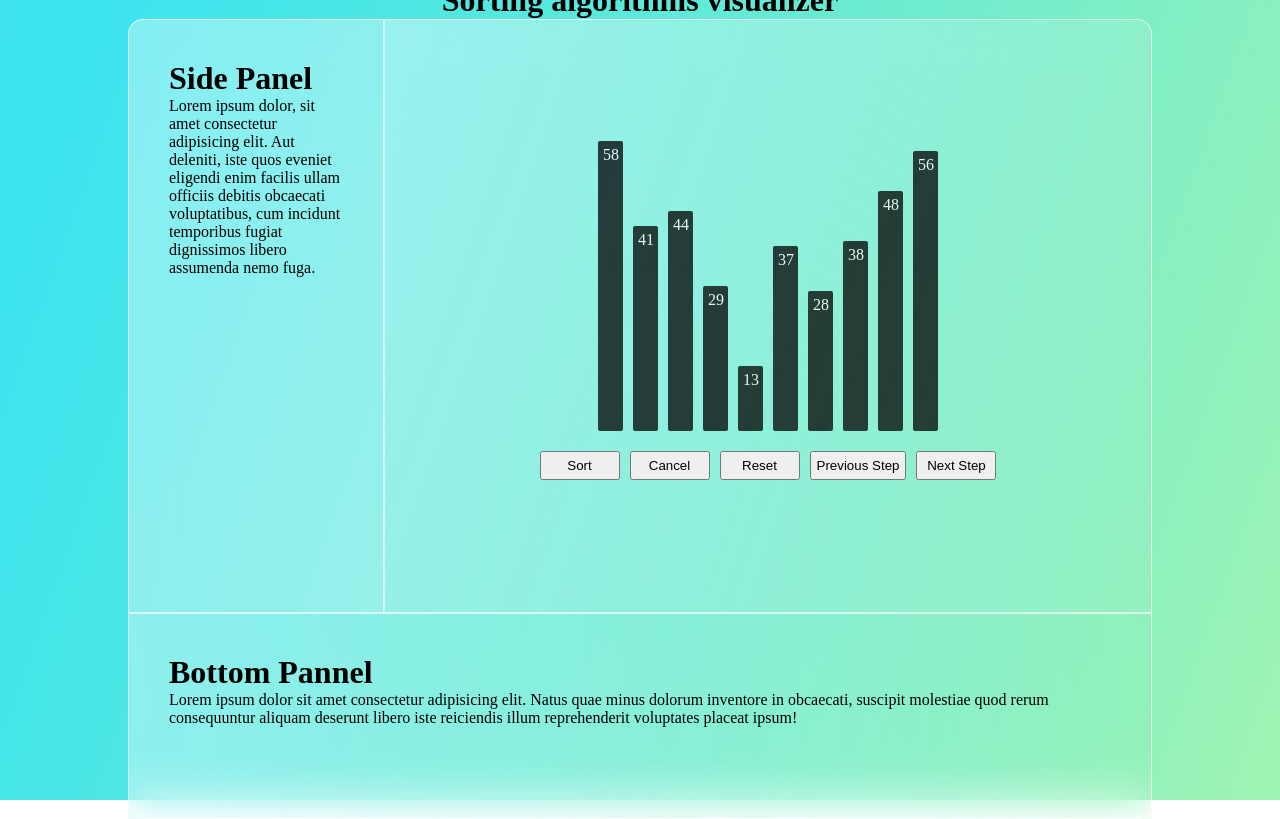
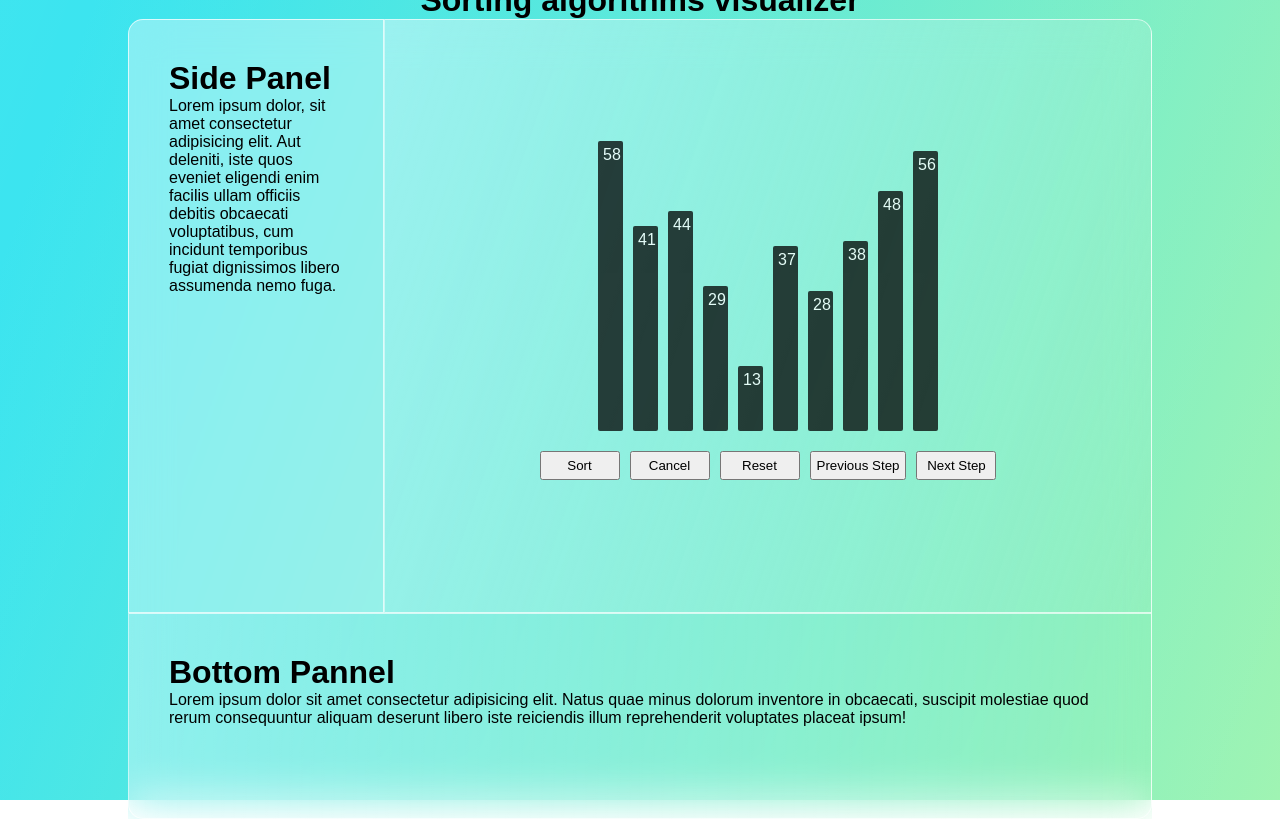
Before and after one commit to bkrmadtya/sorting-algorithm-visualizer, a React app: page / in a window 1280 px wide. Built offline with nearby package versions, Linux system fonts and the light colour scheme.

Commit message:
feat: changed font family to sans serif

```diff
--- a/src/app.scss
+++ b/src/app.scss
@@ -2,6 +2,7 @@
 	padding: 0;
 	margin: 0;
 	box-sizing: border-box;
+	font-family: sans-serif;
 }
 
 #root {
```
